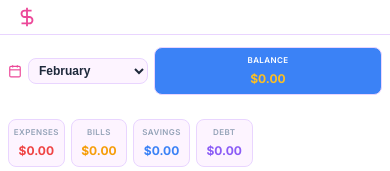
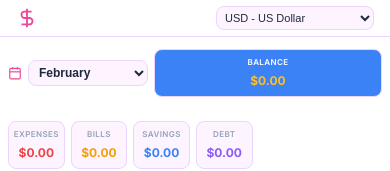
Before and after one commit to ImmaculateEben/personal-finance, a plain HTML site: page index.html in a window 390 px wide. Shown: the top 171 px of the page. Drawn offline with nearby package versions, Linux system fonts and the light colour scheme.

Commit message:
Show currency selector on mobile

```diff
--- a/css/style.css
+++ b/css/style.css
@@ -1538,7 +1538,8 @@ body {
     }
 
     .currency-selector {
-        display: none;
+        padding: 0.25rem 0.25rem;
+        font-size: 0.6875rem;
     }
 
     .theme-toggle {
```
